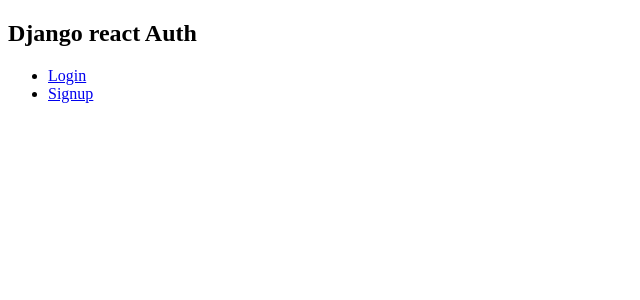
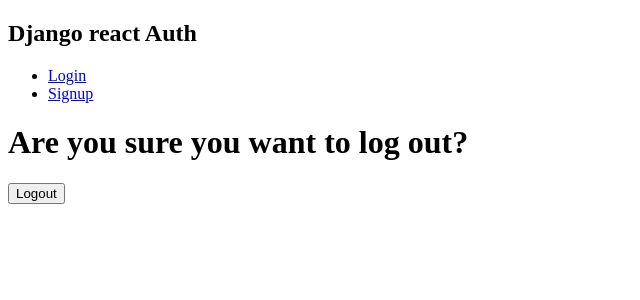
Before and after one commit to joniizz/Yefan_Zeng_authentication_system, a React (Create React App) app in the folder client/: page /logout in a window 1280 px wide. Shown: the top 300 px of the page, without its empty margins (0-640 px from the left). Built offline with nearby package versions, Linux system fonts and the light colour scheme.

Commit message:
dashbaord finish

```diff
--- a/client/src/App.js
+++ b/client/src/App.js
@@ -3,6 +3,8 @@
 import Navbar from './components/layout/Navbar'; //import navbar
 import Login from './views/auth/Login'; // new
 import Signup from './views/auth/Signup'; // new
+import Logout from './views/auth/Logout'; // New
+
 //placed the Router and Switch components that were imported into the App div.
 // Route exact: only this view should be rendered at the specific route
 const App = () =>{
@@ -13,7 +15,7 @@
         <Switch>
           <Route path='/login' component={Login} exact />
           <Route path='/signup' component={Signup} exact />
-
+          <Route path='/logout' component={Logout} exact />
         </Switch>
       </Router>
   </div>
--- a/client/src/views/auth/Logout.js
+++ b/client/src/views/auth/Logout.js
@@ -0,0 +1,63 @@
+import React, { useState, useEffect, Fragment } from 'react';
+
+// 4 states, email&psw states update via onChange()
+// loading state is used to allow a buffer(useEffect()) between
+// requesting login page and when it is actuallt rendered.
+const Logout = () => {
+
+    const [loading, setLoading] = useState(true);
+
+    useEffect(() => {
+        if (localStorage.getItem('token') !== null) {
+            window.location.replace('http://localhost:3000/login');
+        } else {
+            setLoading(false);
+
+        }
+    }, []);
+
+
+    const handleLogout = e => {
+        e.preventDefault(); //to keep the page from refreshing when the form is submitted
+        const user = {
+            email: email,
+            password: password,
+        };
+        //a fetch request to the API
+        fetch('http://localhost:8000/api/v1/users/auth/logout/', {
+            method: 'POST',
+            headers: {
+                'Content-Type': 'application/json',
+                Authorization: `Token ${localStorage.getItem('token')}`
+            },
+
+        })
+        // check if the request was successful by
+        // checking if an authentication token named key
+        // is returned
+        .then(res =>res.json())
+        .then(data => {
+            console.log(data);
+            localStorage.clear();
+            window.location.replace('http://localhost:3000/login');
+
+
+        })
+    }
+
+    return (
+        <div>
+            {loading == false && (
+                <Fragment>
+                    <h1>Are you sure you want to log out?</h1>
+                    <input type='button' value='Logout' onClick={handleLogout} />
+
+                </Fragment>
+
+                 )}
+
+        </div>
+    )
+
+}
+export default Logout;
--- a/client/src/views/auth/Signup.js
+++ b/client/src/views/auth/Signup.js
@@ -92,6 +92,7 @@
 
                 </form>
 
+
         </div>
     )
 
```
Also changed, not shown: client/src/views/app/Dashbaord.js (+40 -0 lines).
